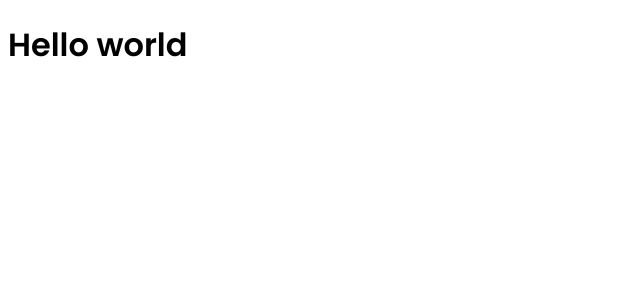
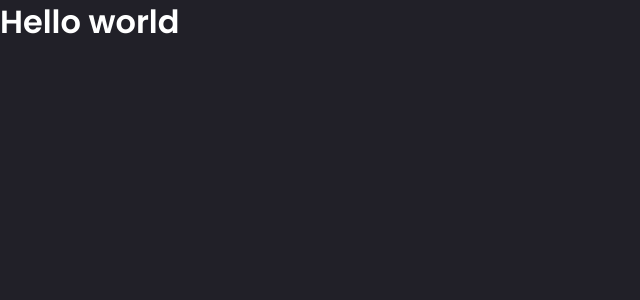
Before and after one commit to jonasGN/almox-controller, a React (Vite) app in the folder frontend/: page / in a window 1280 px wide. Shown: the top 300 px of the page, without its empty margins (0-640 px from the left). Built offline with nearby package versions, Linux system fonts and the light colour scheme.

Commit message:
[frontend] add fonts, metrics and colors styles config

```diff
--- /dev/null
+++ b/frontend/src/styles/colors.scss
@@ -0,0 +1,18 @@
+:root {
+  // dark theme
+  --primary-color: #5834ea;
+  --secondary-color: #1a191f;
+
+  --primary-light-color: #a08afa;
+
+  --background-color: #212028;
+  --card-color: #2b2933;
+  --indiferent-color: #433d5c;
+  --disabled-color: #3c3a45;
+
+  // text color
+  --heading-color: #fff;
+  --heading-2-color: #9f9cab;
+  --body-color: #cac8d0;
+  --disabled-body-color: #6e6887;
+}
--- /dev/null
+++ b/frontend/src/styles/fonts.scss
@@ -0,0 +1,63 @@
+$regular-weight: 400;
+$medium-weight: 500;
+$semiBold-weight: 600;
+
+@mixin heading-4($weight: $regular-weight) {
+  font-size: 2.125rem;
+  font-weight: $weight;
+  letter-spacing: 0.25px;
+}
+
+@mixin heading-5($weight: $regular-weight) {
+  font-size: 1.5rem;
+  font-weight: $weight;
+  letter-spacing: 0;
+}
+
+@mixin heading-6($weight: $medium-weight) {
+  font-size: 1.25rem;
+  font-weight: $weight;
+  letter-spacing: 0.15px;
+}
+
+@mixin subtitle-1($weight: $regular-weight) {
+  font-size: 1rem;
+  font-weight: $weight;
+  letter-spacing: 0.15px;
+}
+
+@mixin subtitle-2($weight: $medium-weight) {
+  font-size: 0.875rem;
+  font-weight: $weight;
+  letter-spacing: 0.1px;
+}
+
+@mixin body-1($weight: $regular-weight) {
+  font-size: 1rem;
+  font-weight: $weight;
+  letter-spacing: 0.5px;
+}
+
+@mixin body-2($weight: $regular-weight) {
+  font-size: 0.875rem;
+  font-weight: $weight;
+  letter-spacing: 0.25px;
+}
+
+@mixin button-font($weight: $medium-weight) {
+  font-size: 0.875rem;
+  font-weight: $weight;
+  letter-spacing: 1.25px;
+}
+
+@mixin caption-font($weight: $regular-weight) {
+  font-size: 0.75rem;
+  font-weight: $weight;
+  letter-spacing: 0.4px;
+}
+
+@mixin overline-font($weight: $regular-weight) {
+  font-size: 0.75rem;
+  font-weight: $weight;
+  letter-spacing: 0.625rem;
+}
--- a/frontend/src/styles/globals.scss
+++ b/frontend/src/styles/globals.scss
@@ -1,3 +1,43 @@
+// color pallete
+@import "colors.scss";
+
+// font styles config
+@import "fonts.scss";
+
+// metrics like border-radius styles config
+@import "metrics.scss";
+
+* {
+  margin: 0;
+  padding: 0;
+  box-sizing: border-box;
+  line-height: 1.4;
+}
+
 html {
   font-family: "Poppins", sans-serif;
 }
+
+body {
+  background-color: var(--background-color);
+  color: var(--heading-color);
+
+  // reset some default styles
+  padding: 0;
+  margin: 0;
+}
+
+// nothing is perfect
+button {
+  cursor: pointer;
+
+  &:disabled {
+    cursor: not-allowed;
+  }
+}
+
+// make image works
+img {
+  display: block;
+  width: 100%;
+}
--- /dev/null
+++ b/frontend/src/styles/metrics.scss
@@ -0,0 +1,3 @@
+::root {
+  --border-radius: 0.5rem; // 8px
+}
```
